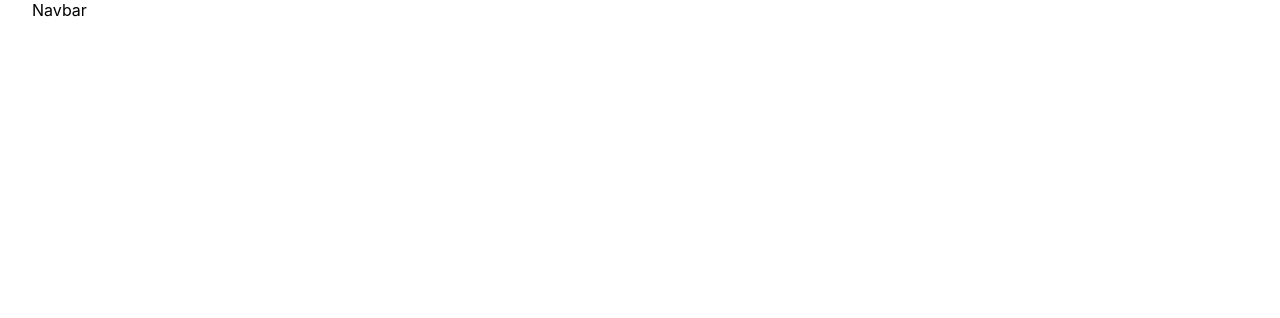
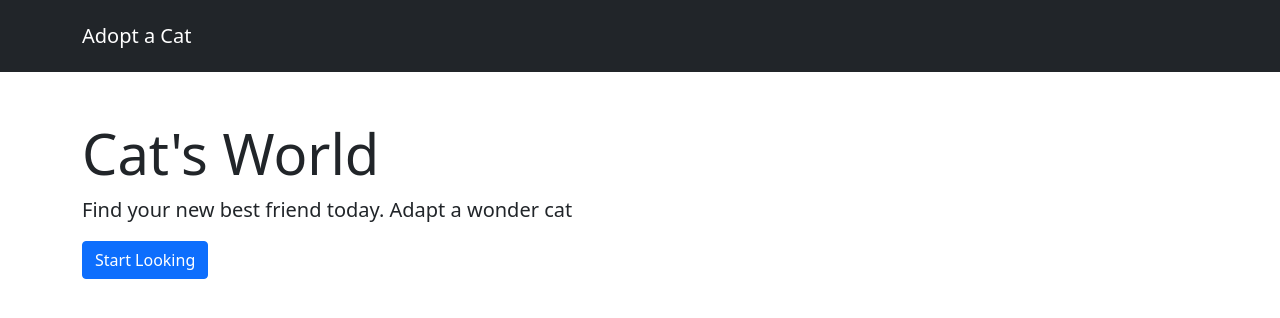
Before and after one commit to thusharathiwanka/adapt-a-cat, a Next.js app: page / in a window 1280 px wide. Shown: the top 318 px of the page. Built offline with nearby package versions, Linux system fonts and the light colour scheme.

Commit message:
CREATE: jumbotron created

```diff
--- /dev/null
+++ b/components/Jumbotron.jsx
@@ -0,0 +1,15 @@
+const Jumbotron = () => {
+	return (
+		<div className="jumbotron jumbotron-fluid mt-5">
+			<div className="container">
+				<h1 className="display-4">Cat's World</h1>
+				<p className="lead">Find your new best friend today. Adapt a wonder cat</p>
+				<button type="button" className="btn btn-primary">
+					Start Looking
+				</button>
+			</div>
+		</div>
+	);
+};
+
+export default Jumbotron;
--- a/components/Navbar.jsx
+++ b/components/Navbar.jsx
@@ -1,9 +1,9 @@
 const Navbar = () => {
 	return (
-		<nav className="navbar navbar-expand-lg navbar-light bg-light">
+		<nav className="navbar navbar-expand-lg navbar-dark bg-dark py-3">
 			<div className="container-md">
 				<a className="navbar-brand" href="#">
-					Navbar
+					Adopt a Cat
 				</a>
 			</div>
 		</nav>
--- a/pages/index.js
+++ b/pages/index.js
@@ -1,18 +1,22 @@
 import Head from "next/head";
 
-import styles from "../styles/Home.module.css";
+import styles from "../styles/home.module.css";
 
+import Jumbotron from "../components/Jumbotron";
 import Navbar from "../components/Navbar";
 
 export default function Home() {
 	return (
 		<div className={styles.container}>
 			<Head>
-				<title>Create Next App</title>
+				<title>Adopt a Cat</title>
 				<meta name="description" content="Generated by create next app" />
 				<link rel="icon" href="/favicon.ico" />
 			</Head>
-			<Navbar />
+			<main>
+				<Navbar />
+				<Jumbotron />
+			</main>
 		</div>
 	);
 }
--- a/styles/Home.module.css
+++ b/styles/Home.module.css
@@ -1,7 +1,3 @@
-.container {
-  padding: 0 2rem;
-}
-
 .main {
 	min-height: 100vh;
 	padding: 4rem 0;
--- a/styles/globals.css
+++ b/styles/globals.css
@@ -1,16 +1,5 @@
-html,
-body {
-  padding: 0;
-  margin: 0;
-  font-family: -apple-system, BlinkMacSystemFont, Segoe UI, Roboto, Oxygen,
-    Ubuntu, Cantarell, Fira Sans, Droid Sans, Helvetica Neue, sans-serif;
+* {
+	box-sizing: border-box;
+	padding: 0;
+	margin: 0;
 }
-
-a {
-  color: inherit;
-  text-decoration: none;
-}
-
-* {
-  box-sizing: border-box;
-}
```
Also changed, not shown: pages/_app.js (+4 -3 lines). Lines whose indentation alone changed are shown as unchanged.
